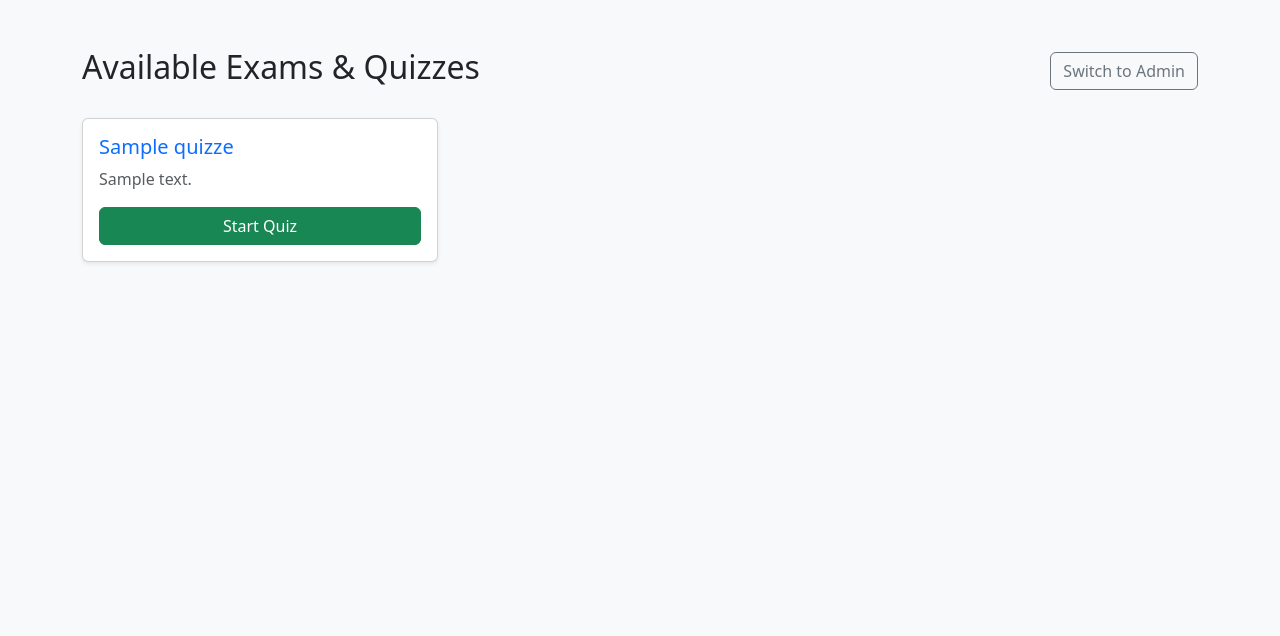
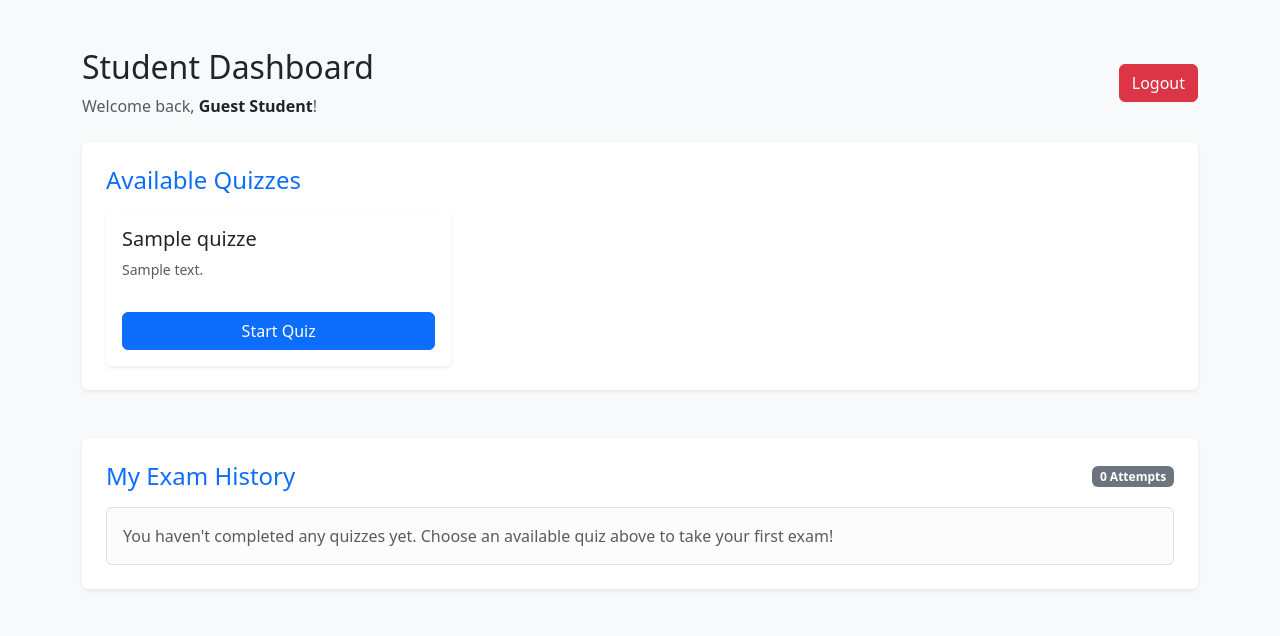
Before and after one commit to revanthbalajiysd-max/ExamPortal, a Spring Boot app: page /view/student/dashboard in a window 1280 px wide. Shown: the top 636 px of the page. Run offline with Spring Boot 4, Linux system fonts and the light colour scheme; tables that the repository leaves empty hold one stand-in row (values such as "Sample post"); some of the project's set-up classes (security, data sources, template engines, error pages and the like) are left out, and stand-ins take their place.

Commit message:
Complete student exam evaluation, admin analytics, and past attempt history

```diff
--- a/src/main/java/com/codewithrevanth/examportal/controller/ViewController.java
+++ b/src/main/java/com/codewithrevanth/examportal/controller/ViewController.java
@@ -1,5 +1,6 @@
 package com.codewithrevanth.examportal.controller;
 
+import com.codewithrevanth.examportal.dto.QuizAnalyticsDto;
 import com.codewithrevanth.examportal.dto.QuizSubmissionDto;
 import com.codewithrevanth.examportal.model.Category;
 import com.codewithrevanth.examportal.model.Question;
@@ -101,6 +102,19 @@ public class ViewController {
         return "redirect:/view/admin/quiz/" + qId + "/questions";
     }
 
+    @GetMapping("/admin/quiz/{qId}/results")
+    public String viewQuizResults(@PathVariable("qId") Long qId, Model model) {
+        Quiz quiz = quizService.getQuiz(qId);
+        if (quiz == null) {
+            return "redirect:/view/admin";
+        }
+
+        QuizAnalyticsDto analytics = quizService.getQuizAnalytics(qId);
+        model.addAttribute("quiz", quiz);
+        model.addAttribute("analytics", analytics);
+        return "admin-results";
+    }
+
     @GetMapping("/student")
     public String studentRoot() {
         return "redirect:/view/student/dashboard";
@@ -112,8 +126,12 @@ public class ViewController {
     }
 
     @GetMapping("/student/dashboard")
-    public String studentDashboard(Model model) {
+    public String studentDashboard(Principal principal, Model model) {
+        String username = (principal != null) ? principal.getName() : "Guest Student";
+
+        model.addAttribute("username", username);
         model.addAttribute("quizzes", quizService.getQuizzes());
+        model.addAttribute("history", quizService.getStudentHistory(username));
         return "student-dashboard";
     }
 
--- a/src/main/java/com/codewithrevanth/examportal/repository/QuizResultRepository.java
+++ b/src/main/java/com/codewithrevanth/examportal/repository/QuizResultRepository.java
@@ -4,6 +4,10 @@ import com.codewithrevanth.examportal.model.QuizResult;
 import org.springframework.data.jpa.repository.JpaRepository;
 import org.springframework.stereotype.Repository;
 
+import java.util.List;
+
 @Repository
 public interface QuizResultRepository extends JpaRepository<QuizResult, Long> {
+    List<QuizResult> findByQuizIdOrderBySubmittedAtDesc(Long qId);
+    List<QuizResult> findByUsernameOrderBySubmittedAtDesc(String username);
 }
--- a/src/main/java/com/codewithrevanth/examportal/service/QuizService.java
+++ b/src/main/java/com/codewithrevanth/examportal/service/QuizService.java
@@ -1,9 +1,11 @@
 package com.codewithrevanth.examportal.service;
 
+import com.codewithrevanth.examportal.dto.QuizAnalyticsDto;
 import com.codewithrevanth.examportal.model.Category;
 import com.codewithrevanth.examportal.model.Quiz;
 import com.codewithrevanth.examportal.model.QuizResult;
 
+import java.util.List;
 import java.util.Map;
 import java.util.Set;
 
@@ -26,4 +28,8 @@ public interface QuizService {
     Set<Quiz> getActiveQuizzesOfCategory(Category category);
 
     QuizResult evaluateAndSaveQuiz(Long qId, Map<Long, String> submittedAnswers, String username);
+
+    QuizAnalyticsDto getQuizAnalytics(Long qId);
+
+    List<QuizResult> getStudentHistory(String username);
 }
--- a/src/main/resources/templates/student-dashboard.html
+++ b/src/main/resources/templates/student-dashboard.html
@@ -1,34 +1,88 @@
 <!DOCTYPE html>
-<html xmlns:th="http://www.thymeleaf.org">
+<html xmlns:th="http://www.thymeleaf.org" lang="en">
 <head>
     <meta charset="UTF-8">
-    <title>Available Quizzes - Student Portal</title>
+    <title>Student Dashboard - Exam Portal</title>
     <link rel="stylesheet" href="https://cdn.jsdelivr.net/npm/bootstrap@5.3.0/dist/css/bootstrap.min.css">
 </head>
 <body class="bg-light">
 
-<div class="container mt-5">
+<div class="container py-5">
     <div class="d-flex justify-content-between align-items-center mb-4">
-        <h2>Available Exams & Quizzes</h2>
-        <a href="/view/admin" class="btn btn-outline-secondary">Switch to Admin</a>
+        <div>
+            <h2>Student Dashboard</h2>
+            <p class="text-muted mb-0">Welcome back, <span class="fw-semibold text-dark" th:text="${username}">Student</span>!</p>
+        </div>
+        <form th:action="@{/logout}" method="post" class="m-0">
+            <button type="submit" class="btn btn-danger">Logout</button>
+        </form>
     </div>
 
-    <div class="row" th:if="${quizzes != null && !quizzes.empty}">
-        <div class="col-md-4 mb-4" th:each="quiz : ${quizzes}">
-            <div class="card shadow-sm h-100">
-                <div class="card-body d-flex flex-column">
-                    <h5 class="card-title text-primary" th:text="${quiz.title}">Quiz Title</h5>
-                    <p class="card-text text-muted" th:text="${quiz.description}">Description</p>
-                    <div class="mt-auto">
-                        <a th:href="@{'/view/student/quiz/' + ${quiz.id}}" class="btn btn-success w-100">Start Quiz</a>
+    <div class="card shadow-sm border-0 mb-5 p-4">
+        <h4 class="text-primary mb-3">Available Quizzes</h4>
+
+        <div th:if="${quizzes == null || quizzes.empty}" class="alert alert-info mb-0">
+            No quizzes are currently available. Please check back later!
+        </div>
+
+        <div class="row g-3" th:unless="${quizzes == null || quizzes.empty}">
+            <div class="col-md-4" th:each="q : ${quizzes}">
+                <div class="card h-100 shadow-sm border-0">
+                    <div class="card-body d-flex flex-column">
+                        <h5 class="card-title text-dark" th:text="${q.title}">Quiz Title</h5>
+                        <p class="card-text text-muted small flex-grow-1" th:text="${q.description}">Quiz description goes here.</p>
+                        <div class="mt-3">
+                            <a th:href="@{'/view/student/quiz/' + ${q.id}}" class="btn btn-primary w-100">Start Quiz</a>
+                        </div>
                     </div>
                 </div>
             </div>
         </div>
     </div>
 
-    <div th:if="${quizzes == null || quizzes.empty}" class="alert alert-info" role="alert">
-        No quizzes are currently available. Please check back later.
+    <div class="card shadow-sm border-0 p-4">
+        <div class="d-flex justify-content-between align-items-center mb-3">
+            <h4 class="text-primary mb-0">My Exam History</h4>
+            <span class="badge bg-secondary" th:text="${#lists.size(history)} + ' Attempts'">0 Attempts</span>
+        </div>
+
+        <div th:if="${#lists.isEmpty(history)}" class="alert alert-light border text-muted mb-0">
+            You haven't completed any quizzes yet. Choose an available quiz above to take your first exam!
+        </div>
+
+        <div class="table-responsive" th:unless="${#lists.isEmpty(history)}">
+            <table class="table table-hover align-middle mb-0 mt-2">
+                <thead class="table-light">
+                <tr>
+                    <th>#</th>
+                    <th>Quiz Title</th>
+                    <th>Correct / Total</th>
+                    <th>Marks Obtained</th>
+                    <th>Percentage</th>
+                    <th>Status</th>
+                    <th>Date &amp; Time</th>
+                </tr>
+                </thead>
+                <tbody>
+                <tr th:each="h, stat : ${history}">
+                    <td th:text="${stat.count}">1</td>
+                    <td class="fw-semibold" th:text="${h.quiz != null ? h.quiz.title : 'Quiz'}">Java Basics</td>
+                    <td th:text="${h.correctAnswers} + ' / ' + ${h.totalQuestions}">0 / 0</td>
+                    <td th:text="${h.obtainedMarks} + ' / ' + ${h.totalMarks}">0 / 0</td>
+                    <td class="fw-bold" th:text="${h.percentage} + '%'">0%</td>
+                    <td>
+                            <span class="badge"
+                                  th:classappend="${h.passed} ? 'bg-success' : 'bg-danger'"
+                                  th:text="${h.passed} ? 'PASSED' : 'FAILED'">PASSED</span>
+                    </td>
+                    <td class="text-muted small"
+                        th:text="${h.submittedAt != null ? #temporals.format(h.submittedAt, 'dd MMM yyyy, hh:mm a') : '-'}">
+                        17 Nov 2026
+                    </td>
+                </tr>
+                </tbody>
+            </table>
+        </div>
     </div>
 </div>
 
```
Also changed, not shown: src/main/java/com/codewithrevanth/examportal/dto/QuizAnalyticsDto.java (added, +40 -0 lines), src/main/java/com/codewithrevanth/examportal/service/QuizServiceImpl.java (+55 -1 lines), src/main/resources/templates/admin-dashboard.html (+5 -2 lines), src/main/resources/templates/admin-results.html (added, +102 -0 lines).
